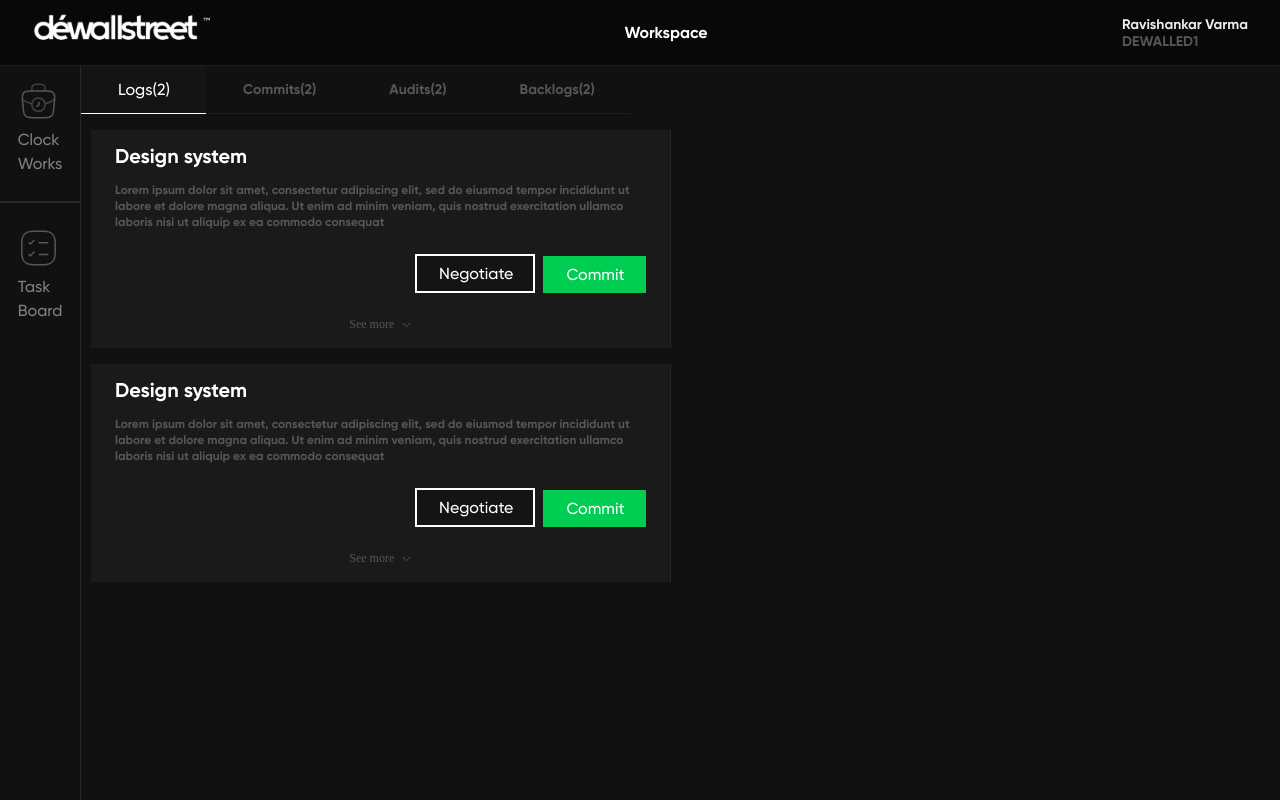
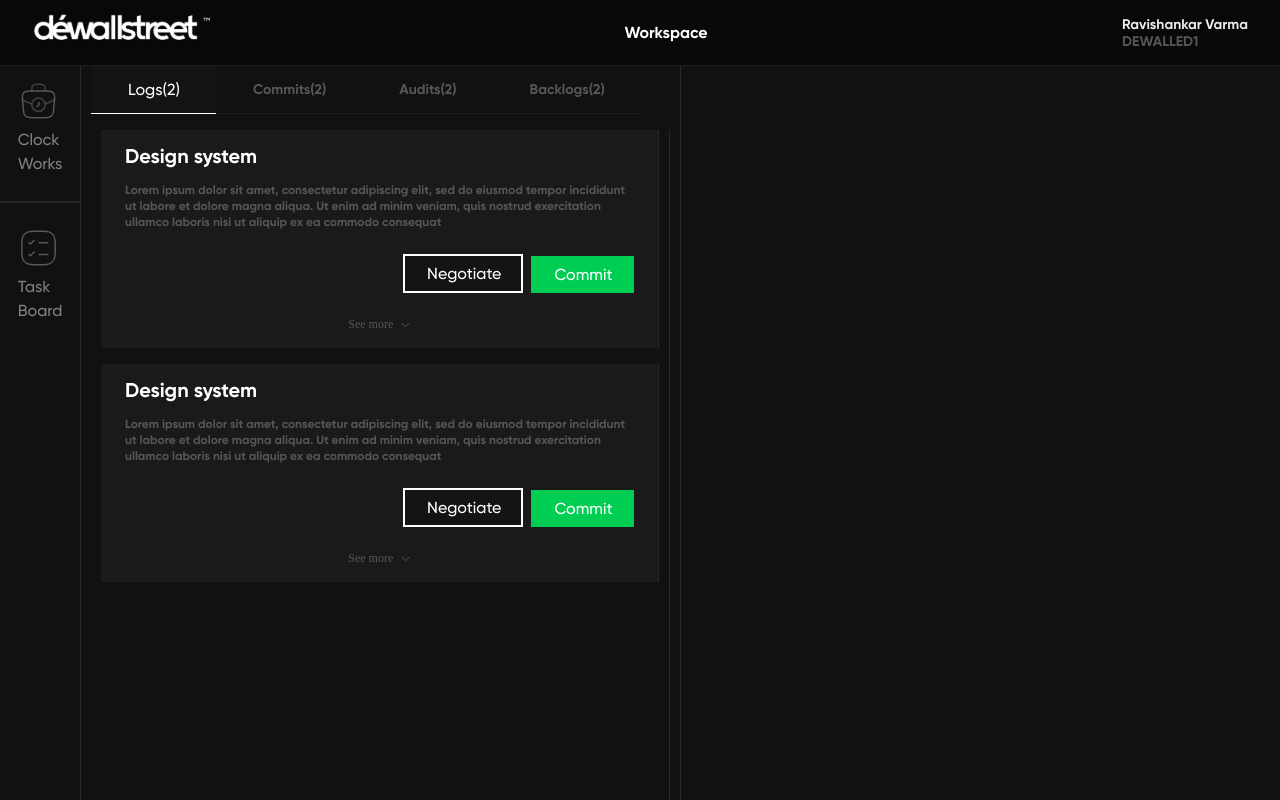
Before and after one commit to chieftain-defutura/Dewallstreet-Timesheet, a React (Vite) app: page /Taskpage/log in a window 1280 px wide. Shown: the top 800 px of the page. Built offline with nearby package versions, Linux system fonts and the light colour scheme.

Commit message:
pull main

```diff
--- a/src/components/Taskboard/Log/Logs.css
+++ b/src/components/Taskboard/Log/Logs.css
@@ -253,14 +253,7 @@
   display: flex;
   flex-direction: column;
   gap: 16px;
-<<<<<<< HEAD
   padding: 0 10px;
-}
-.logs_render {
-  padding: 0 10px;
-=======
-
   border-right: 1px solid #282828;
   height: 230vh;
->>>>>>> 78e92a9c21c27df7121e69cc7503e74dc56f586c
 }
```
